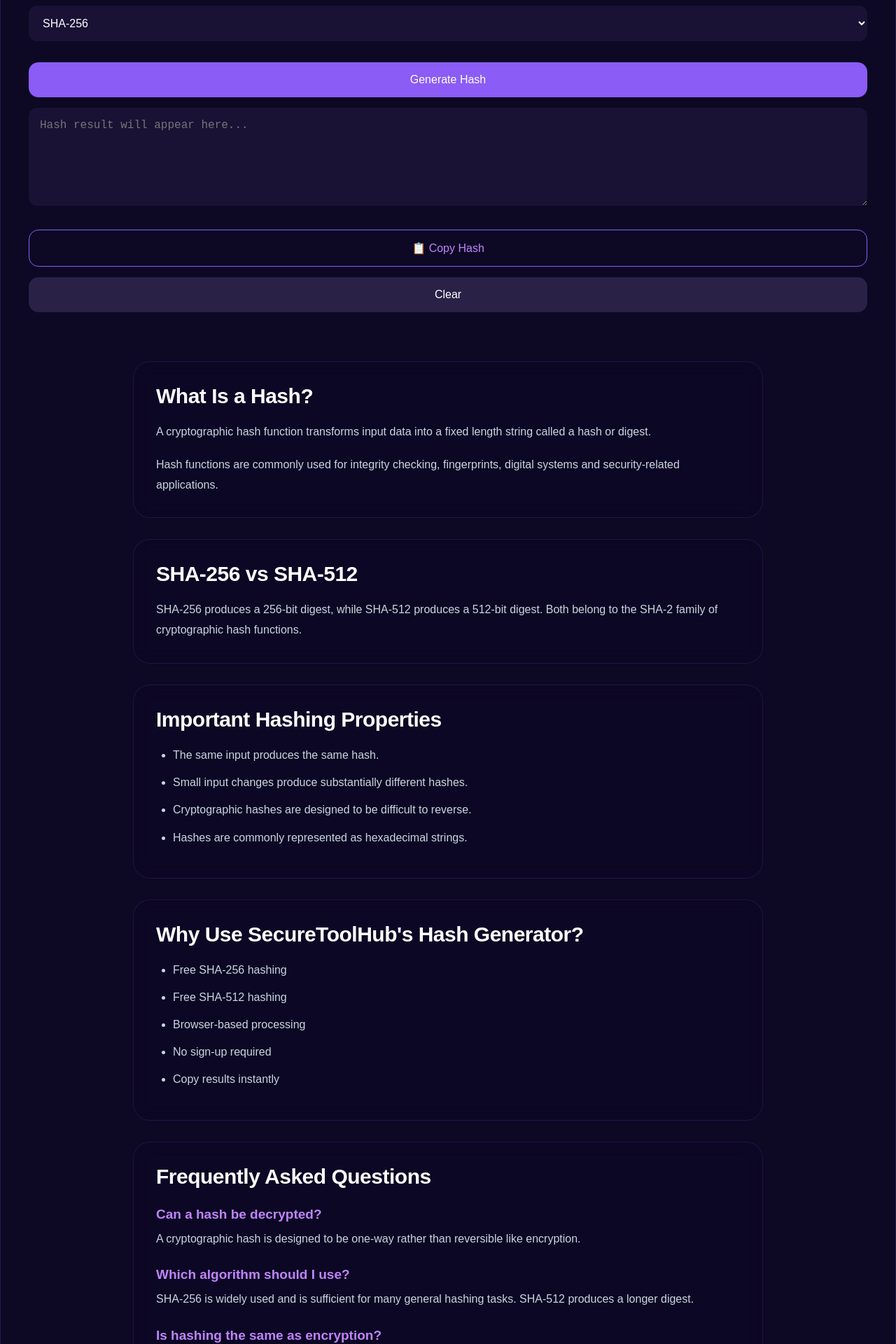
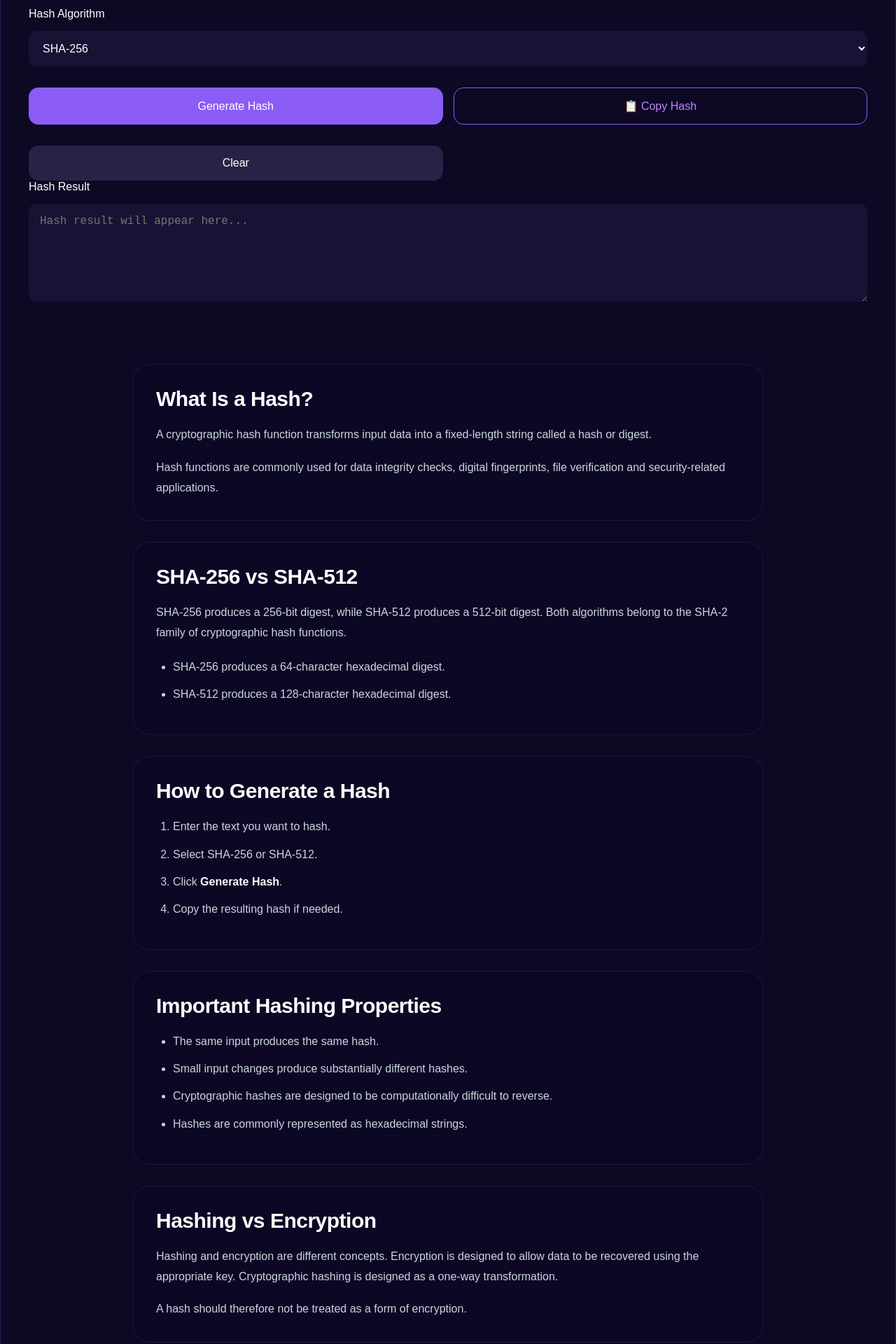
Before and after one commit to Tshepiso25/Securetoolhub, a React (Vite) app: page /hash-generator in a window 1280 px wide. Shown: the part 400-2320 px from the top of the page at 70% size. Built offline with nearby package versions, Linux system fonts and the light colour scheme.

Commit message:
Improve hash generator SEO and functionality

```diff
--- a/src/pages/HashGenerator.jsx
+++ b/src/pages/HashGenerator.jsx
@@ -19,35 +19,44 @@ function HashGenerator() {
   const [copied, setCopied] = useState(false)
 
   const createHash = async () => {
-    if (!input) {
+    if (!input.trim()) {
       setError("Please enter text to hash.")
       setOutput("")
+      setCopied(false)
       return
     }
 
     try {
       const hash = await generateHash(input, algorithm)
+
       setOutput(hash)
       setError("")
       setCopied(false)
     } catch {
       setOutput("")
+      setCopied(false)
       setError("Unable to generate the hash.")
     }
   }
 
   const copyHash = async () => {
-    if (!output) return
+    if (!output) {
+      setError("Generate a hash before copying it.")
+      return
+    }
 
     try {
       await navigator.clipboard.writeText(output)
+
       setCopied(true)
+      setError("")
 
       setTimeout(() => {
         setCopied(false)
       }, 1800)
     } catch {
-      setError("Unable to copy the hash.")
+      setCopied(false)
+      setError("Unable to copy the hash. Please copy it manually.")
     }
   }
 
@@ -65,7 +74,13 @@ function HashGenerator() {
     >
       {copied && <div className="toast">✅ Hash copied</div>}
 
+      <div className="tool-form-group">
+        <label className="tool-label" htmlFor="hash-input">
+          Text to Hash
+        </label>
+
         <textarea
+          id="hash-input"
           className="tool-textarea"
           placeholder="Enter text to hash..."
           value={input}
@@ -74,50 +89,82 @@ function HashGenerator() {
             setError("")
           }}
         />
+      </div>
+
+      <div className="tool-form-group">
+        <label className="tool-label" htmlFor="hash-algorithm">
+          Hash Algorithm
+        </label>
 
         <select
+          id="hash-algorithm"
           className="tool-select"
           value={algorithm}
-        onChange={(e) => setAlgorithm(e.target.value)}
+          onChange={(e) => {
+            setAlgorithm(e.target.value)
+            setOutput("")
+            setCopied(false)
+            setError("")
+          }}
         >
           <option value="SHA-256">SHA-256</option>
           <option value="SHA-512">SHA-512</option>
         </select>
+      </div>
 
-      <button className="generate-btn" onClick={createHash}>
+      <div className="action-row">
+        <button
+          className="generate-btn"
+          onClick={createHash}
+        >
           Generate Hash
         </button>
 
+        <button
+          className="copy-btn"
+          onClick={copyHash}
+          disabled={!output}
+        >
+          {copied ? "✅ Copied!" : "📋 Copy Hash"}
+        </button>
+
+        <button
+          className="clear-btn"
+          onClick={clearFields}
+        >
+          Clear
+        </button>
+      </div>
+
       {error && <p className="tool-error">{error}</p>}
 
+      <div className="tool-form-group">
+        <label className="tool-label" htmlFor="hash-output">
+          Hash Result
+        </label>
+
         <textarea
+          id="hash-output"
           className="tool-textarea"
           placeholder="Hash result will appear here..."
           value={output}
           readOnly
         />
-
-      <button className="copy-btn" onClick={copyHash}>
-        {copied ? "✅ Copied!" : "📋 Copy Hash"}
-      </button>
-
-      <button className="clear-btn" onClick={clearFields}>
-        Clear
-      </button>
+      </div>
 
       <section className="tool-content">
-
         <div className="tool-info-card">
           <h2>What Is a Hash?</h2>
 
           <p>
-            A cryptographic hash function transforms input data into a fixed
-            length string called a hash or digest.
+            A cryptographic hash function transforms input data into a
+            fixed-length string called a hash or digest.
           </p>
 
           <p>
-            Hash functions are commonly used for integrity checking,
-            fingerprints, digital systems and security-related applications.
+            Hash functions are commonly used for data integrity checks,
+            digital fingerprints, file verification and security-related
+            applications.
           </p>
         </div>
 
@@ -126,9 +173,25 @@ function HashGenerator() {
 
           <p>
             SHA-256 produces a 256-bit digest, while SHA-512 produces a
-            512-bit digest. Both belong to the SHA-2 family of cryptographic
-            hash functions.
+            512-bit digest. Both algorithms belong to the SHA-2 family of
+            cryptographic hash functions.
           </p>
+
+          <ul>
+            <li>SHA-256 produces a 64-character hexadecimal digest.</li>
+            <li>SHA-512 produces a 128-character hexadecimal digest.</li>
+          </ul>
+        </div>
+
+        <div className="tool-info-card">
+          <h2>How to Generate a Hash</h2>
+
+          <ol>
+            <li>Enter the text you want to hash.</li>
+            <li>Select SHA-256 or SHA-512.</li>
+            <li>Click <strong>Generate Hash</strong>.</li>
+            <li>Copy the resulting hash if needed.</li>
+          </ol>
         </div>
 
         <div className="tool-info-card">
@@ -136,10 +199,31 @@ function HashGenerator() {
 
           <ul>
             <li>The same input produces the same hash.</li>
-            <li>Small input changes produce substantially different hashes.</li>
-            <li>Cryptographic hashes are designed to be difficult to reverse.</li>
-            <li>Hashes are commonly represented as hexadecimal strings.</li>
+            <li>
+              Small input changes produce substantially different hashes.
+            </li>
+            <li>
+              Cryptographic hashes are designed to be computationally
+              difficult to reverse.
+            </li>
+            <li>
+              Hashes are commonly represented as hexadecimal strings.
+            </li>
           </ul>
+        </div>
+
+        <div className="tool-info-card">
+          <h2>Hashing vs Encryption</h2>
+
+          <p>
+            Hashing and encryption are different concepts. Encryption is
+            designed to allow data to be recovered using the appropriate key.
+            Cryptographic hashing is designed as a one-way transformation.
+          </p>
+
+          <p>
+            A hash should therefore not be treated as a form of encryption.
+          </p>
         </div>
 
         <div className="tool-info-card">
@@ -149,8 +233,9 @@ function HashGenerator() {
             <li>Free SHA-256 hashing</li>
             <li>Free SHA-512 hashing</li>
             <li>Browser-based processing</li>
-            <li>No sign-up required</li>
+            <li>No account or sign-up required</li>
             <li>Copy results instantly</li>
+            <li>Simple developer-friendly interface</li>
           </ul>
         </div>
 
@@ -158,22 +243,33 @@ function HashGenerator() {
           <h2>Frequently Asked Questions</h2>
 
           <h3>Can a hash be decrypted?</h3>
+
           <p>
             A cryptographic hash is designed to be one-way rather than
             reversible like encryption.
           </p>
 
-          <h3>Which algorithm should I use?</h3>
+          <h3>Which hashing algorithm should I use?</h3>
+
           <p>
-            SHA-256 is widely used and is sufficient for many general hashing
-            tasks. SHA-512 produces a longer digest.
+            SHA-256 is widely used and is suitable for many general hashing
+            and integrity-checking tasks. SHA-512 produces a longer digest.
           </p>
 
           <h3>Is hashing the same as encryption?</h3>
+
           <p>
             No. Encryption is designed to be reversible with the appropriate
             key, while cryptographic hashing is designed as a one-way
             transformation.
+          </p>
+
+          <h3>Does this hash generator upload my text?</h3>
+
+          <p>
+            Hash generation is performed in the browser using the Web
+            Crypto API. The tool does not intentionally upload your input
+            to SecureToolHub for hashing.
           </p>
         </div>
 
@@ -182,20 +278,30 @@ function HashGenerator() {
 
           <ul>
             <li>
-              <Link to="/uuid-generator">UUID Generator</Link>
+              <Link to="/uuid-generator">
+                UUID Generator
+              </Link>
             </li>
+
             <li>
-              <Link to="/password-generator">Password Generator</Link>
+              <Link to="/password-generator">
+                Password Generator
+              </Link>
             </li>
+
             <li>
-              <Link to="/base64-encoder">Base64 Encoder</Link>
+              <Link to="/base64-encoder">
+                Base64 Encoder
+              </Link>
             </li>
+
             <li>
-              <Link to="/jwt-decoder">JWT Decoder</Link>
+              <Link to="/jwt-decoder">
+                JWT Decoder
+              </Link>
             </li>
           </ul>
         </div>
-
       </section>
     </ToolLayout>
   )
```
Lines whose indentation alone changed are shown as unchanged.
